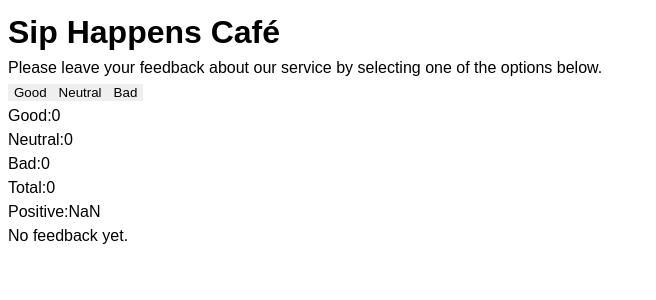
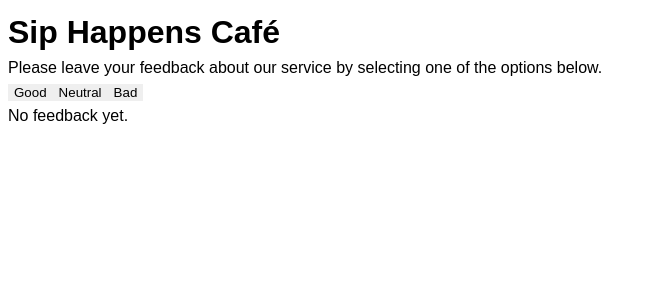
Before and after one commit to yana1982/goit-react-hw-02, a React (Vite) app: page / in a window 1280 px wide. Shown: the top 300 px of the page, without its empty margins (0-656 px from the left). Built offline with nearby package versions, Linux system fonts and the light colour scheme.

Commit message:
Update App.jsx file, discription.jsx file, feedback.jsx file, options.jsx file, notification.jsx file

```diff
--- a/src/App.jsx
+++ b/src/App.jsx
@@ -6,18 +6,19 @@ import Notification from "./componens/Notification/Notification";
 import "./App.css";
 
 function App() {
-  const getFeedback = () => {
-    const savedFeedback = window.localStorage.getItem("saved-feedback");
-    return savedFeedback !== null ? JSON.parse(savedFeedback) : reviewsOptions;
-  };
+  // const getFeedback = () => {
+  //   const savedFeedback = window.localStorage.getItem("saved-feedback");
+  //   return savedFeedback !== null ? JSON.parse(savedFeedback) : reviewsOptions;
+  // };
 
   const reviewsOptions = { good: 0, neutral: 0, bad: 0 };
-  const [feedbacks, setFeedbacks] = useState(getFeedback);
+  const [feedbacks, setFeedbacks] = useState(reviewsOptions);
 
-  useEffect(() => {
-    window.localStorage.setItem("saved-feedback", JSON.stringify(feedbacks));
-  }, [feedbacks]);
+  // useEffect(() => {
+  //   window.localStorage.setItem("saved-feedback", JSON.stringify(feedbacks));
+  // }, [feedbacks]);
 
+  //
   const updateFeedback = (feedbackType) => {
     setFeedbacks({
       ...feedbacks,
@@ -30,6 +31,7 @@ function App() {
   };
 
   const totalFeedback = feedbacks.good + feedbacks.neutral + feedbacks.bad;
+
   const positiveFeedback = Math.round((feedbacks.good / totalFeedback) * 100);
 
   return (
@@ -47,7 +49,7 @@ function App() {
         totalFeedback={totalFeedback}
         positiveFeedback={positiveFeedback}
       />
-      <Notification />
+      <Notification totalFeedback={totalFeedback} />
     </>
   );
 }
--- a/src/componens/Feedback/Feedback.jsx
+++ b/src/componens/Feedback/Feedback.jsx
@@ -7,25 +7,17 @@ const Feedback = ({
   positiveFeedback,
 }) => {
   return (
-    <div>
-      <ul>
-        <li>
-          <p>Good:{goodFeedback}</p>
-        </li>
-        <li>
-          <p>Neutral:{neutralFeedback}</p>
-        </li>
-        <li>
-          <p>Bad:{badFeedback}</p>
-        </li>
-        <li>
-          <p>Total:{totalFeedback}</p>
-        </li>
-        <li>
-          <p>Positive:{positiveFeedback}</p>
-        </li>
-      </ul>
-    </div>
+    totalFeedback >= 1 && (
+      <div>
+        <ul>
+          <li>Good:{goodFeedback}</li>
+          <li>Neutral:{neutralFeedback}</li>
+          <li>Bad:{badFeedback}</li>
+          <li>Total:{totalFeedback}</li>
+          <li>Positive:{positiveFeedback}</li>
+        </ul>
+      </div>
+    )
   );
 };
 
--- a/src/componens/Notification/Notification.jsx
+++ b/src/componens/Notification/Notification.jsx
@@ -1,7 +1,9 @@
 import css from "./Notification.module.css";
 
-const Notification = () => {
-  return (
+const Notification = ({ totalFeedback }) => {
+  return totalFeedback >= 1 ? (
+    ""
+  ) : (
     <>
       <p>No feedback yet.</p>
     </>
--- a/src/componens/Options/Options.jsx
+++ b/src/componens/Options/Options.jsx
@@ -1,4 +1,3 @@
-// import React from "react";
 import css from "./Options.module.css";
 
 const Options = ({ onOptionFeedback, onResetFeedback, totalFeedback }) => {
```
